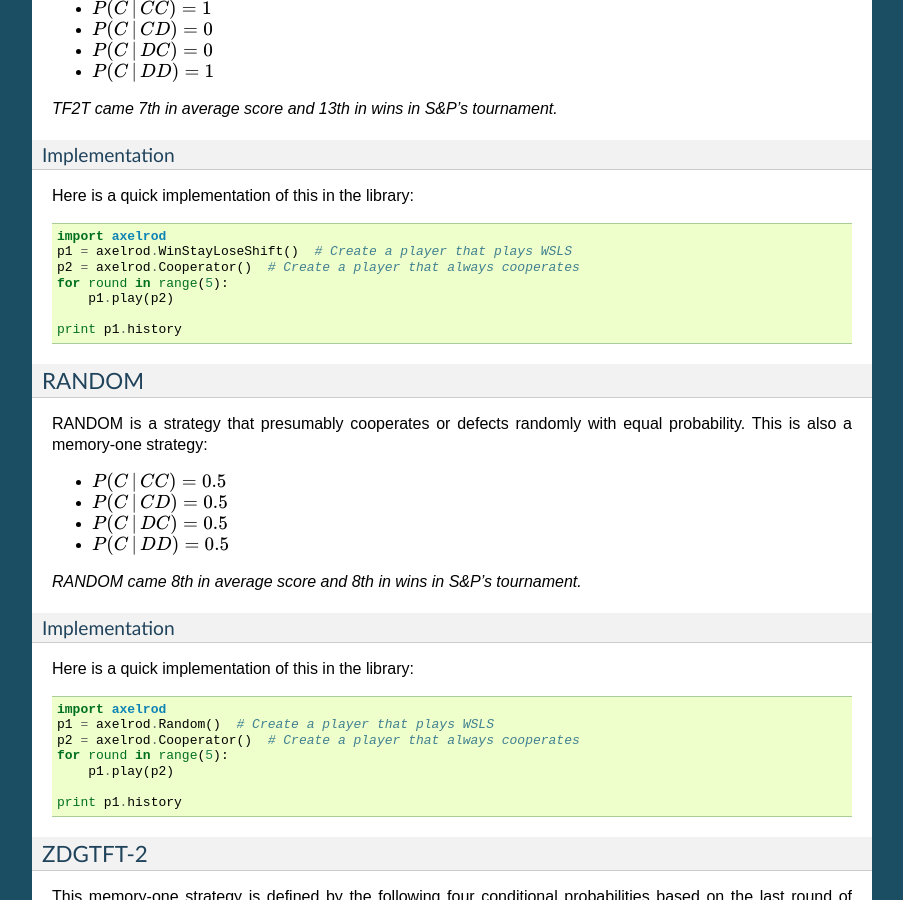
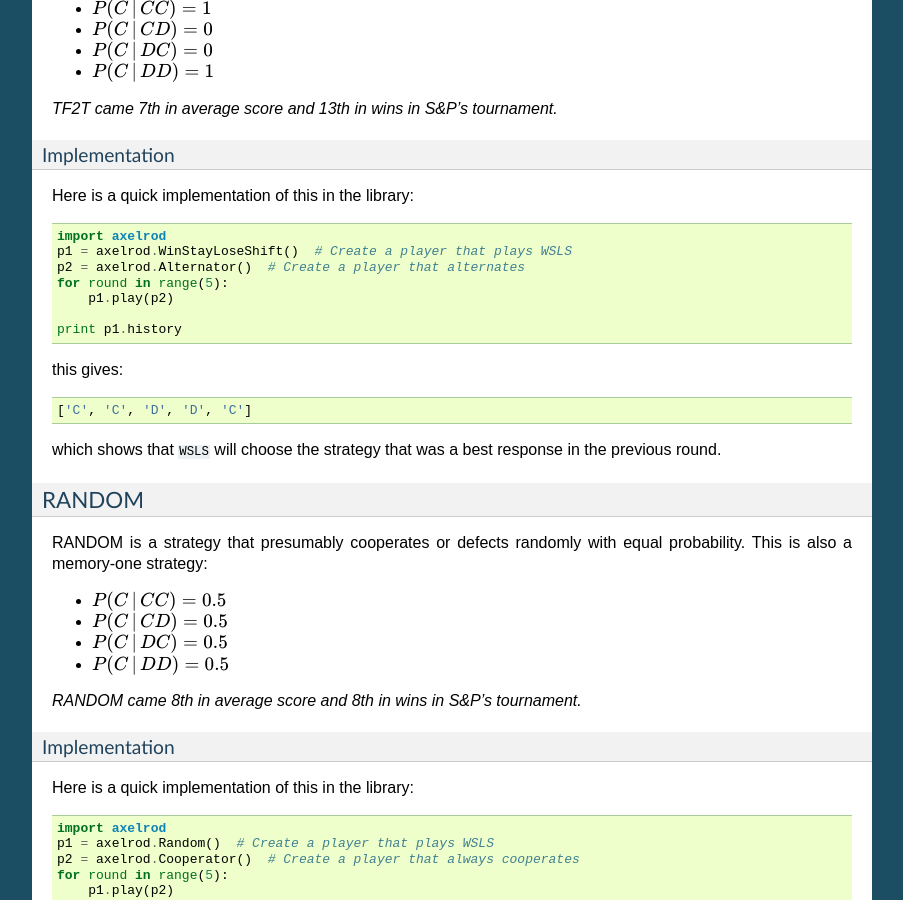
Before and after one commit to Axelrod-Python/Axelrod, a Sphinx documentation site: the page built from docs/overview_of_strategies.rst, in a window 1280 px wide and 900 px high, scrolled down 9505 px. Shown: the whole window, without its empty margins (198-1101 px from the left). Built offline with Sphinx 7.4.7, drawn with Linux system fonts in a browser that asks for light colours.

Commit message:
Adding example to WSLS implementations.

```diff
--- a/docs/overview_of_strategies.rst
+++ b/docs/overview_of_strategies.rst
@@ -569,11 +569,18 @@ Here is a quick implementation of this in the library::
 
    import axelrod
    p1 = axelrod.WinStayLoseShift()  # Create a player that plays WSLS
-   p2 = axelrod.Cooperator()  # Create a player that always cooperates
+   p2 = axelrod.Alternator()  # Create a player that alternates
    for round in range(5):
        p1.play(p2)
 
    print p1.history
+
+this gives::
+
+    ['C', 'C', 'D', 'D', 'C']
+
+which shows that :code:`WSLS` will choose the strategy that was a best response
+in the previous round.
 
 RANDOM
 ^^^^^^
```
